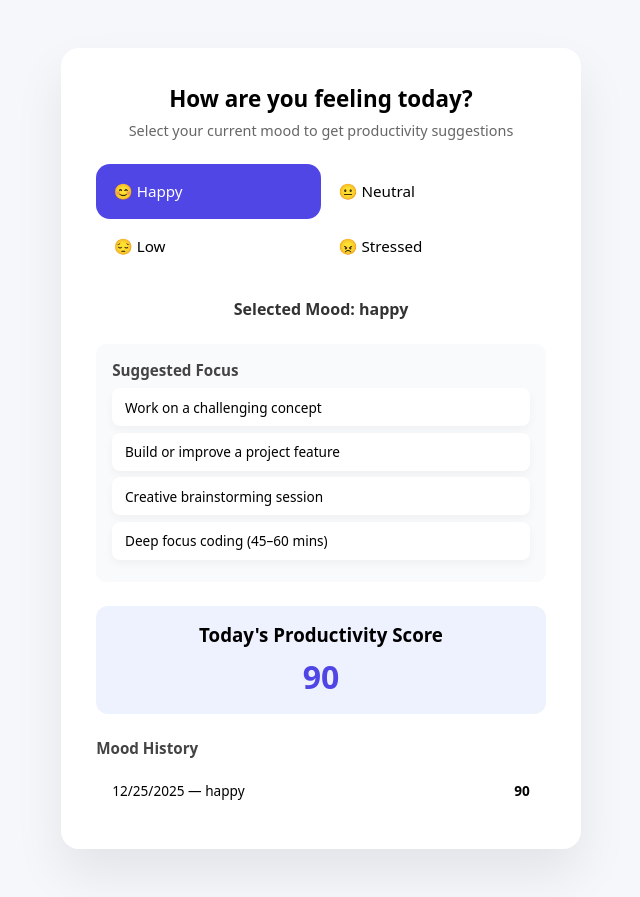
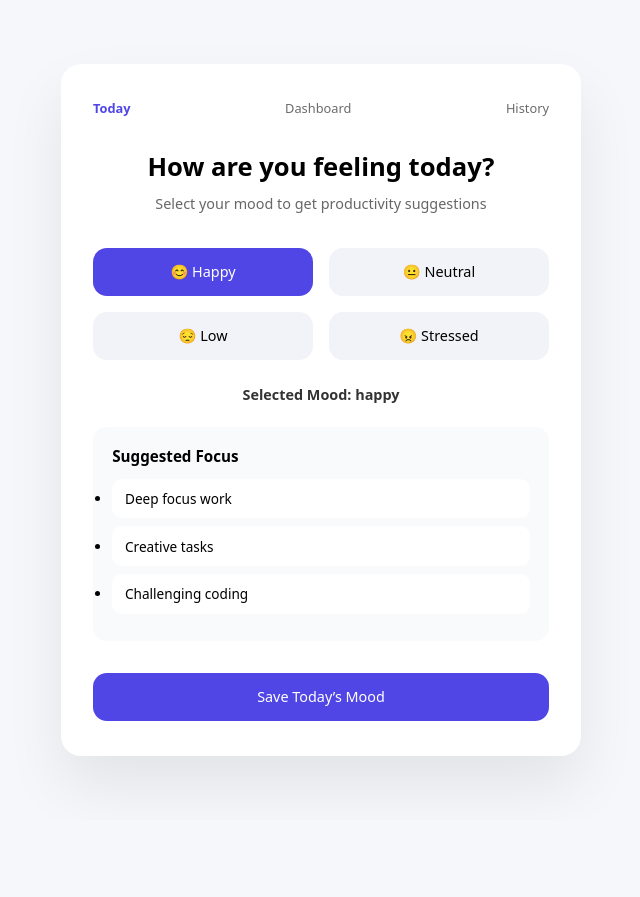
Before and after one commit to vanshikavats23/mood-productivity-tracker, a plain HTML site: page index.html in a window 1280 px wide. Both pictures are taken after a click on the element "😊 Happy". Shown: the whole page, without its empty margins (319-959 px from the left). After the commit the page ends 820 px from the top, so only its background shows below. Drawn offline with Linux system fonts and the light colour scheme.

Commit message:
multipaging

```diff
--- a/index.html
+++ b/index.html
@@ -3,15 +3,21 @@
 <head>
   <meta charset="UTF-8" />
   <meta name="viewport" content="width=device-width, initial-scale=1.0" />
-  <title>Mood-Based Productivity Tracker</title>
+  <title>Today's Mood</title>
   <link rel="stylesheet" href="style.css" />
 </head>
 <body>
 
   <main class="app">
+    <nav class="nav">
+      <a class="active" href="index.html">Today</a>
+      <a href="dashboard.html">Dashboard</a>
+      <a href="history.html">History</a>
+    </nav>
+
     <header class="header">
       <h1>How are you feeling today?</h1>
-      <p>Select your current mood to get productivity suggestions</p>
+      <p>Select your mood to get productivity suggestions</p>
     </header>
 
     <section class="mood-container">
@@ -21,27 +27,16 @@
       <div class="mood-card" data-mood="stressed">😠 Stressed</div>
     </section>
 
-    <section class="output">
-      <h2 id="selectedMoodText">No mood selected</h2>
+    <h3 id="selectedMoodText">No mood selected</h3>
+
+    <section class="suggestions">
+      <h3>Suggested Focus</h3>
+      <ul id="taskList"></ul>
     </section>
 
-    <section class="suggestions">
-  <h3>Suggested Focus</h3>
-  <ul id="taskList"></ul>
-</section>
-
-<section class="score">
-  <h3>Today's Productivity Score</h3>
-  <div id="scoreValue">--</div>
-</section>
-
-<section class="history">
-  <h3>Mood History</h3>
-  <ul id="historyList"></ul>
-</section>
-
+    <button id="saveBtn">Save Today’s Mood</button>
   </main>
 
-  <script src="script.js"></script>
+  <script src="main.js"></script>
 </body>
 </html>
--- /dev/null
+++ b/main.js
@@ -0,0 +1,60 @@
+const moodCards = document.querySelectorAll(".mood-card");
+const selectedMoodText = document.getElementById("selectedMoodText");
+const taskList = document.getElementById("taskList");
+const saveBtn = document.getElementById("saveBtn");
+
+let selectedMood = null;
+
+const moodTasks = {
+  happy: ["Deep focus work", "Creative tasks", "Challenging coding"],
+  neutral: ["Assignments", "Practice problems", "Revise notes"],
+  low: ["Organize files", "Light study", "Fix small bugs"],
+  stressed: ["Planning", "Short break", "Reflection"]
+};
+
+const moodScores = {
+  happy: 90,
+  neutral: 70,
+  low: 50,
+  stressed: 30
+};
+
+let history = JSON.parse(localStorage.getItem("moodHistory")) || [];
+
+moodCards.forEach(card => {
+  card.addEventListener("click", () => {
+    moodCards.forEach(c => c.classList.remove("active"));
+    card.classList.add("active");
+
+    selectedMood = card.dataset.mood;
+    selectedMoodText.textContent = `Selected Mood: ${selectedMood}`;
+
+    taskList.innerHTML = "";
+    moodTasks[selectedMood].forEach(task => {
+      const li = document.createElement("li");
+      li.textContent = task;
+      taskList.appendChild(li);
+    });
+  });
+});
+
+saveBtn.addEventListener("click", () => {
+  if (!selectedMood) return alert("Select a mood first");
+
+  const today = new Date().toLocaleDateString();
+  const existing = history.find(h => h.date === today);
+
+  if (existing) {
+    existing.mood = selectedMood;
+    existing.score = moodScores[selectedMood];
+  } else {
+    history.push({
+      date: today,
+      mood: selectedMood,
+      score: moodScores[selectedMood]
+    });
+  }
+
+  localStorage.setItem("moodHistory", JSON.stringify(history));
+  alert("Mood saved successfully");
+});
--- a/script.js
+++ /dev/null
@@ -1,110 +0,0 @@
-const moodCards = document.querySelectorAll(".mood-card");
-const selectedMoodText = document.getElementById("selectedMoodText");
-const taskList = document.getElementById("taskList");
-const scoreValue = document.getElementById("scoreValue");
-const historyList = document.getElementById("historyList");
-
-let selectedMood = null;
-
-// Mood → Task Mapping
-const moodTasks = {
-  happy: [
-    "Work on a challenging concept",
-    "Build or improve a project feature",
-    "Creative brainstorming session",
-    "Deep focus coding (45–60 mins)"
-  ],
-  neutral: [
-    "Complete pending assignments",
-    "Practice coding problems",
-    "Revise notes or documentation",
-    "Watch a technical tutorial"
-  ],
-  low: [
-    "Organize files or notes",
-    "Revise previously learned topics",
-    "Watch light educational content",
-    "Fix minor bugs"
-  ],
-  stressed: [
-    "Plan tasks for tomorrow",
-    "Clean up workspace or code",
-    "Take a short break",
-    "Reflect and journal"
-  ]
-};
-
-// Mood → Productivity Score
-const moodScores = {
-  happy: 90,
-  neutral: 70,
-  low: 50,
-  stressed: 30
-};
-
-// Load history from LocalStorage
-let history = JSON.parse(localStorage.getItem("moodHistory")) || [];
-
-moodCards.forEach(card => {
-  card.addEventListener("click", () => {
-
-    moodCards.forEach(c => c.classList.remove("active"));
-    card.classList.add("active");
-
-    selectedMood = card.dataset.mood;
-    selectedMoodText.textContent = `Selected Mood: ${selectedMood}`;
-
-    showTasksForMood(selectedMood);
-    updateScore(selectedMood);
-    saveTodayEntry(selectedMood);
-    renderHistory();
-  });
-});
-
-function showTasksForMood(mood) {
-  taskList.innerHTML = "";
-  moodTasks[mood].forEach(task => {
-    const li = document.createElement("li");
-    li.textContent = task;
-    taskList.appendChild(li);
-  });
-}
-
-function updateScore(mood) {
-  scoreValue.textContent = moodScores[mood];
-}
-
-function saveTodayEntry(mood) {
-  const today = new Date().toLocaleDateString();
-
-  // Prevent duplicate entries for same day
-  const existing = history.find(entry => entry.date === today);
-  if (existing) {
-    existing.mood = mood;
-    existing.score = moodScores[mood];
-  } else {
-    history.push({
-      date: today,
-      mood: mood,
-      score: moodScores[mood]
-    });
-  }
-
-  localStorage.setItem("moodHistory", JSON.stringify(history));
-}
-
-function renderHistory() {
-  historyList.innerHTML = "";
-
-  history.slice().reverse().forEach(entry => {
-    const li = document.createElement("li");
-    li.innerHTML = `
-      <span>${entry.date} — ${entry.mood}</span>
-      <strong>${entry.score}</strong>
-    `;
-    historyList.appendChild(li);
-  });
-}
-
-// Initial render on page load
-renderHistory();
--- a/style.css
+++ b/style.css
@@ -4,148 +4,150 @@
   box-sizing: border-box;
   font-family: system-ui, sans-serif;
 }
-
 body {
   background: #f5f7fb;
   min-height: 100vh;
   display: flex;
   justify-content: center;
   align-items: flex-start;
-  padding: 3rem 1rem;
+  padding: 4rem 1rem;
 }
+
+
 
 .app {
   background: #ffffff;
-  padding: 2.2rem;
   width: 100%;
-  max-width: 480px;   /* KEY FIX */
-  border-radius: 18px;
-  box-shadow: 0 25px 50px rgba(0,0,0,0.08);
+  max-width: 520px;
+  padding: 2.2rem 2rem;
+  border-radius: 20px;
+  box-shadow: 0 30px 60px rgba(0,0,0,0.08);
+}
+.nav {
+  display: flex;
+  justify-content: space-between;
+  margin-bottom: 2rem;
 }
 
+.nav a {
+  text-decoration: none;
+  font-size: 0.8rem;
+  color: #6b6b6b;
+  font-weight: 500;
+}
 
+.nav .active {
+  color: #4f46e5;
+  font-weight: 600;
+}
 .header {
   text-align: center;
-  margin-bottom: 1.5rem;
+  margin-bottom: 2.2rem;
 }
 
 .header h1 {
-  font-size: 1.4rem;
-  margin-bottom: 0.4rem;
+  font-size: 1.6rem;
+  margin-bottom: 0.6rem;
 }
 
 .header p {
   font-size: 0.9rem;
   color: #666;
 }
-
 .mood-container {
   display: grid;
   grid-template-columns: repeat(2, 1fr);
-  gap: 1.2 rem;
+  gap: 1rem;
+  margin-bottom: 1.6rem;
 }
 
-
 .mood-card {
-  padding: 1.1rem;
-  font-size: 0.95rem;
+  padding: 0.9rem;
+  background: #f1f3f8;
   border-radius: 14px;
+  text-align: center;
+  cursor: pointer;
+  font-size: 0.9rem;
+  transition: all 0.25s ease;
 }
 
-/* .mood-card {
-  padding: 1rem;
-  text-align: center;
-  border-radius: 12px;
-  cursor: pointer;
-  background: #f0f2f7;
-  transition: all 0.25s ease;
-  font-weight: 500;
-} */
-
 .mood-card:hover {
-  transform: translateY(-4px);
+  transform: translateY(-2px);
 }
 
 .mood-card.active {
   background: #4f46e5;
-  color: #fff;
+  color: #ffffff;
 }
 
-.output {
-  margin-top: 1.5rem;
-  text-align: center;
-}
-
-.output h2 {
-  font-size: 1rem;
-  color: #333;
-}
 .suggestions {
-  margin-top: 1.5rem;
   background: #f9fafc;
-  padding: 1rem;
-  border-radius: 10px;
+  padding: 1.2rem;
+  border-radius: 14px;
+  margin-bottom: 2rem;
 }
 
 .suggestions h3 {
   font-size: 0.95rem;
-  margin-bottom: 0.5rem;
-  color: #444;
-}
-
-.suggestions ul {
-  list-style: none;
+  margin-bottom: 0.8rem;
 }
 
 .suggestions li {
   background: #ffffff;
-  padding: 0.6rem 0.8rem;
-  border-radius: 8px;
-  margin-bottom: 0.4rem;
+  padding: 0.65rem 0.8rem;
+  border-radius: 10px;
+  margin-bottom: 0.5rem;
   font-size: 0.85rem;
-  box-shadow: 0 4px 10px rgba(0,0,0,0.04);
 }
+button {
+  width: 100%;
+  padding: 0.9rem;
+  background: #4f46e5;
+  color: #ffffff;
+  border: none;
+  border-radius: 14px;
+  cursor: pointer;
+  font-size: 0.9rem;
+  font-weight: 500;
+}
+
 .score {
   margin-top: 1.5rem;
+  background: #eef2ff;
   padding: 1rem;
-  background: #eef2ff;
   border-radius: 12px;
   text-align: center;
 }
 
 #scoreValue {
   font-size: 2rem;
-  font-weight: 600;
+  font-weight: bold;
   color: #4f46e5;
-  margin-top: 0.5rem;
 }
 
-.history {
+.insights {
   margin-top: 1.5rem;
+  background: #f8fafc;
+  padding: 1rem;
+  border-radius: 12px;
 }
 
-.history h3 {
-  font-size: 0.95rem;
-  margin-bottom: 0.5rem;
-  color: #444;
+.history-list {
+  list-style: none;
+  margin-top: 1rem;
 }
 
-.history ul {
-  list-style: none;
-}
-
-
-.history li {
-  background: #ffffff;
-  padding: 0.9rem 1rem;
+.history-list li {
+  background: #fff;
+  padding: 0.8rem;
   border-radius: 10px;
-  font-size: 0.85rem;
   display: flex;
   justify-content: space-between;
-  align-items: center;   /* ADD */
+  margin-bottom: 0.5rem;
 }
-@media (min-width: 768px) {
-  .app {
-    max-width: 520px;
-  }
+#selectedMoodText {
+  text-align: center;
+  font-size: 0.9rem;
+  margin-bottom: 1.4rem;
+  color: #333;
 }
```
Also changed, not shown: dashboard.html (added, +34 -0 lines), dashboard.js (added, +31 -0 lines), history.html (added, +25 -0 lines), history.js (added, +11 -0 lines).
